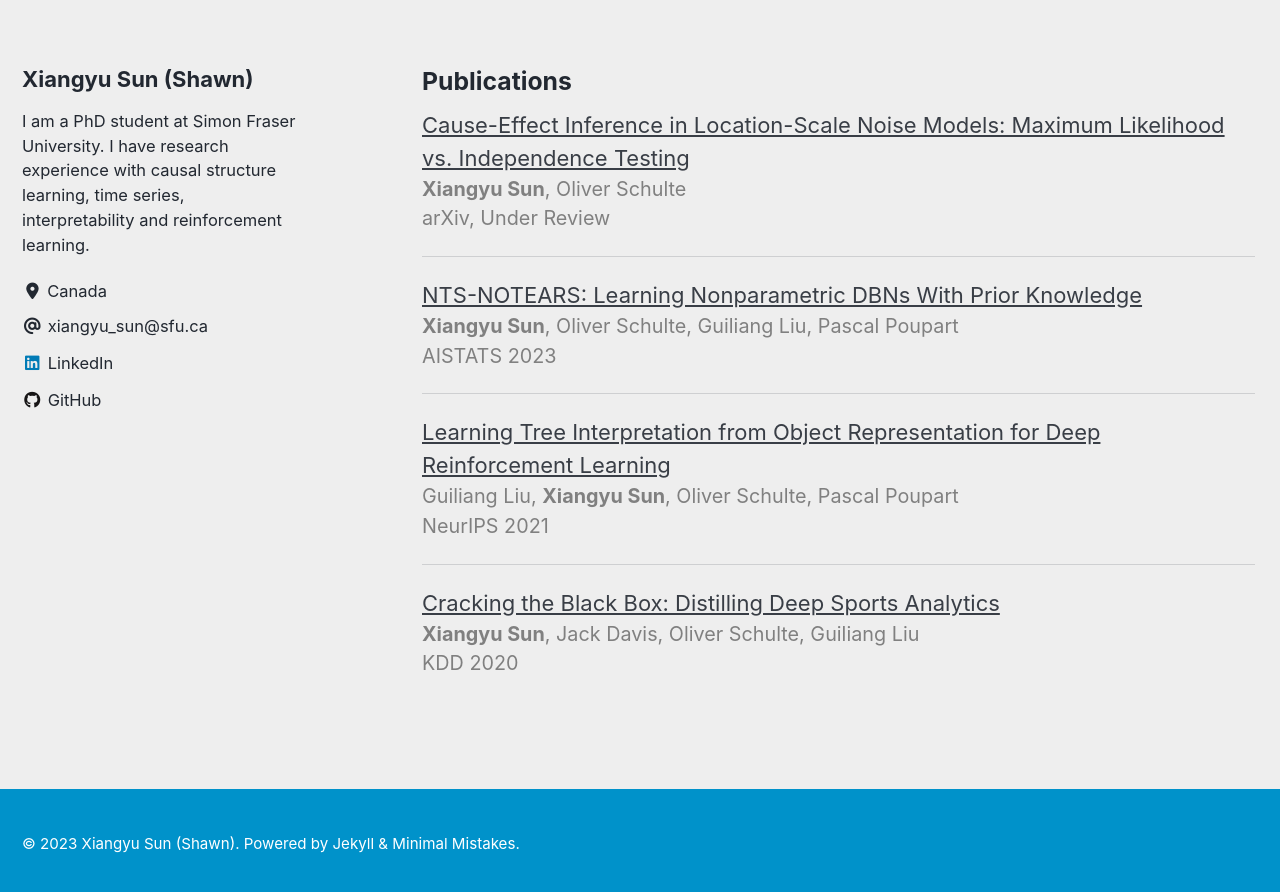
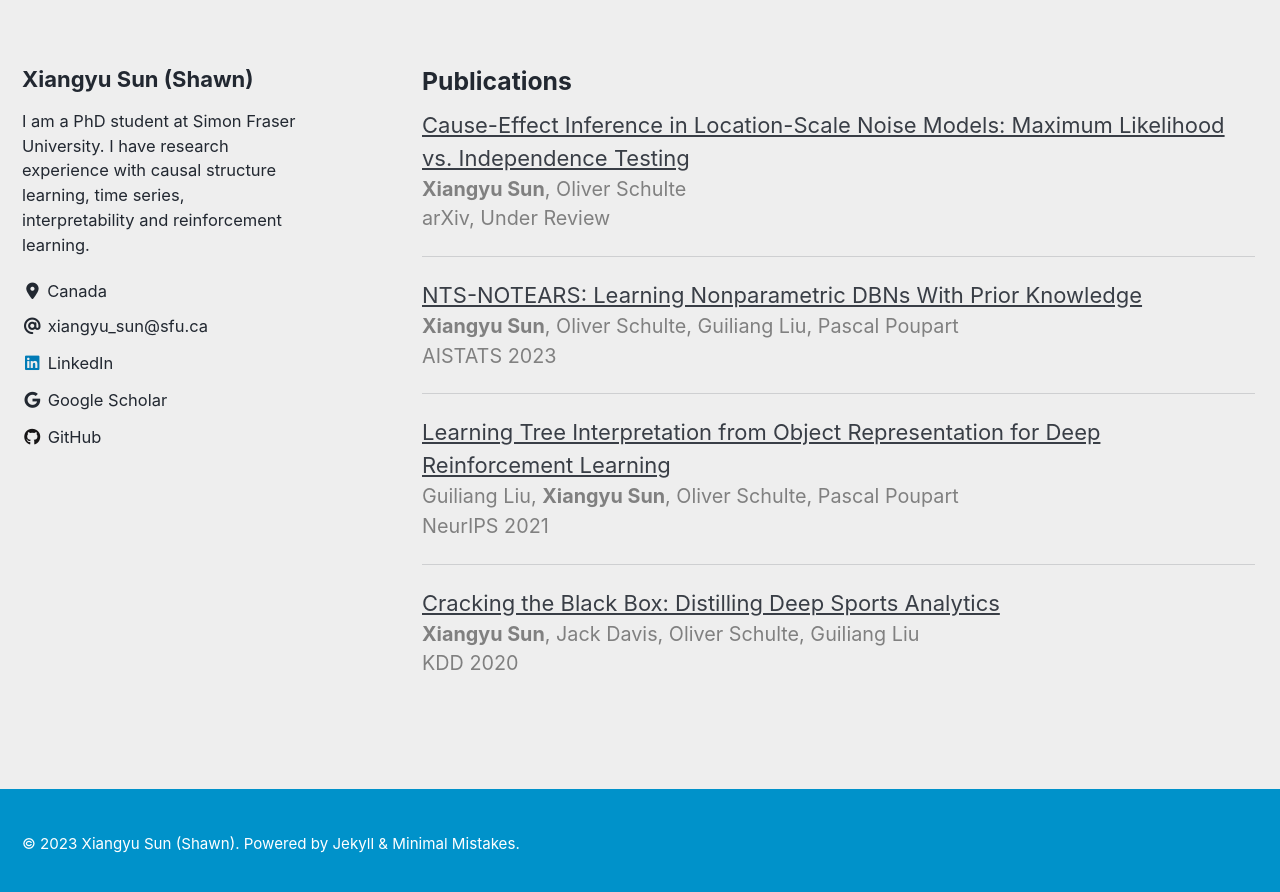
Before and after one commit to xiangyu-sun-789/xiangyu-sun-789.github.io, a Jekyll site: the page built from index.html, in a window 1280 px wide and 900 px high, scrolled down 729 px. Shown: the top 892 px of the window. Built offline with Jekyll 4.4.1, drawn with Linux system fonts in a browser that asks for light colours; cached includes are drawn as plain includes; nearby versions of some CDN libraries; the list of posts is cut into pages by our own code.

Commit message:
add google scholar link

```diff
--- a/_config.yml
+++ b/_config.yml
@@ -109,6 +109,10 @@ author:
       icon: "fab fa-fw fa-linkedin"
       url: "https://www.linkedin.com/in/xiangyu-shawn-sun-b41aa6197/"
 
+    - label: "Google Scholar"
+      icon: "fab fa-fw fa-google"
+      url: "https://scholar.google.com/citations?user=dEfKirwAAAAJ&hl=en"
+
     - label: "GitHub"
       icon: "fab fa-fw fa-github"
       url: "https://github.com/xiangyu-sun-789"
@@ -133,6 +137,9 @@ footer:
       # url:
     - label: "Instagram"
       icon: "fab fa-fw fa-instagram"
+      # url:
+    - label: "Google Scholar"
+      icon: "fab fa-fw fa-google"
       # url:
 
 
```
